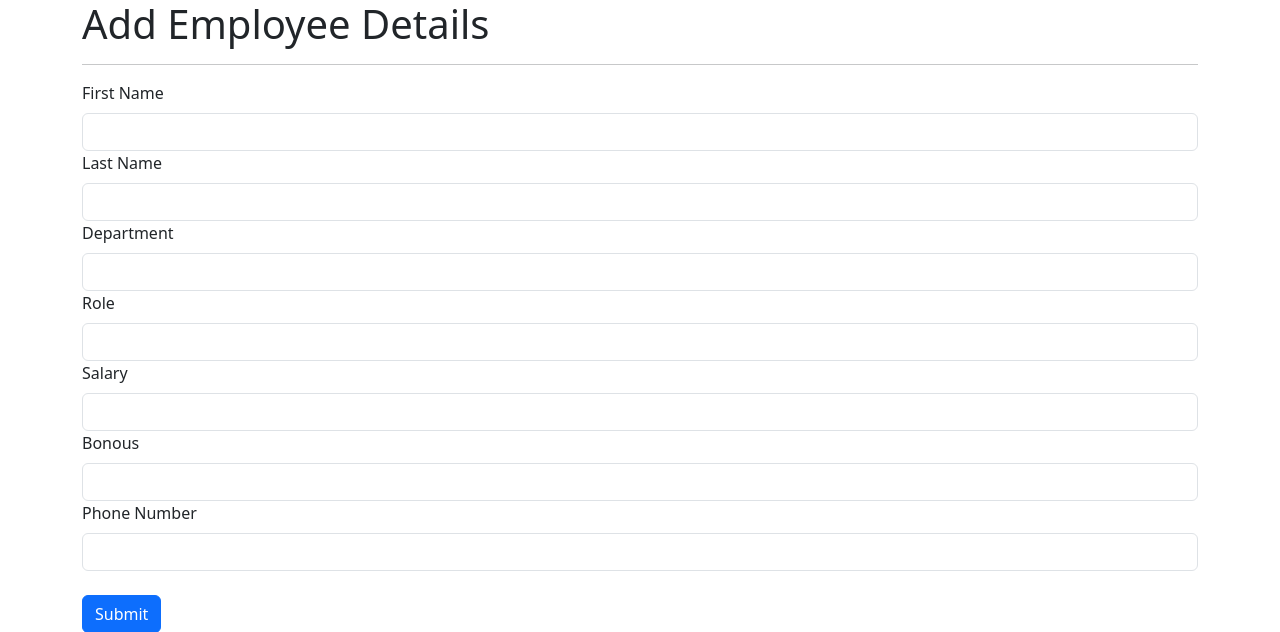
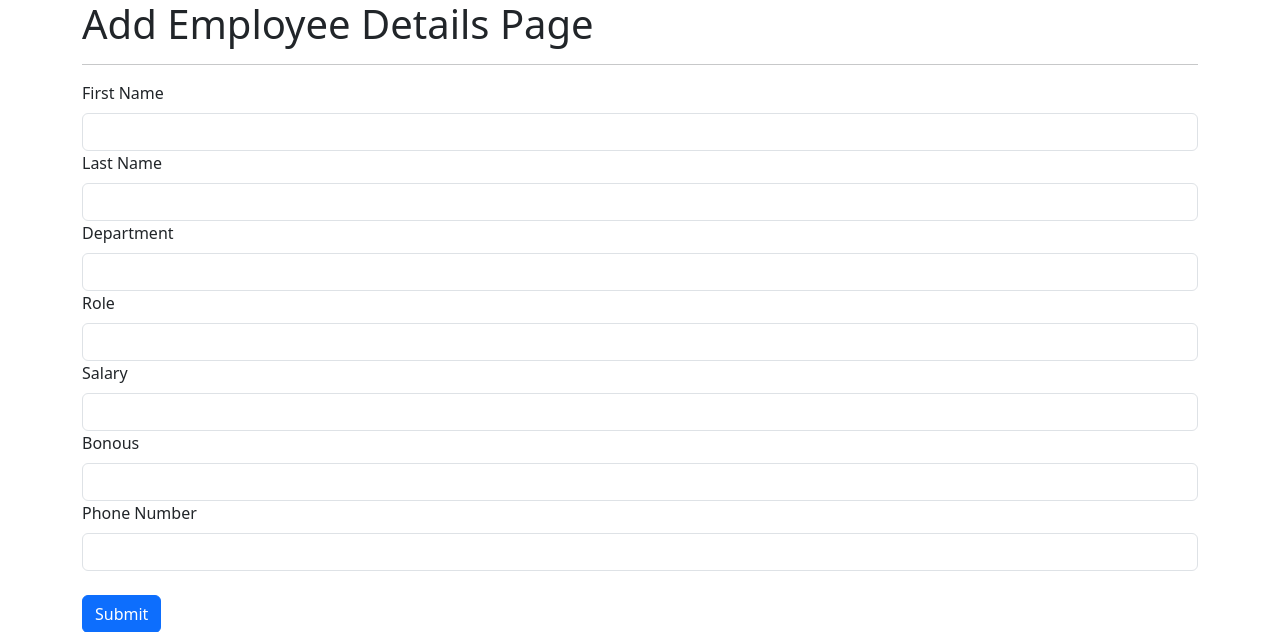
Before and after one commit to kishanthelibran/ofice_employee_project, a Django app: page /add_emp in a window 1280 px wide. Shown: the top 632 px of the page. Run offline with Django 3.2, Linux system fonts and the light colour scheme.

Commit message:
changes done using Ram Branch

```diff
--- a/emp_app/templates/add_emp.html
+++ b/emp_app/templates/add_emp.html
@@ -11,7 +11,7 @@
 
 <body>
     <div class="container">
-        <h1>Add Employee Details</h1>
+        <h1>Add Employee Details Page </h1>
         <hr>
         <form action="/add_emp" method="post">
             {% csrf_token %}
--- a/emp_app/templates/all_emp.html
+++ b/emp_app/templates/all_emp.html
@@ -11,7 +11,7 @@
 
 <body>
     <div class="container">
-        <h1>All Employees Details</h1>
+        <h1>All Employees Details </h1>
         <hr>
         <table class="table table-dark">
             <thead>
```
